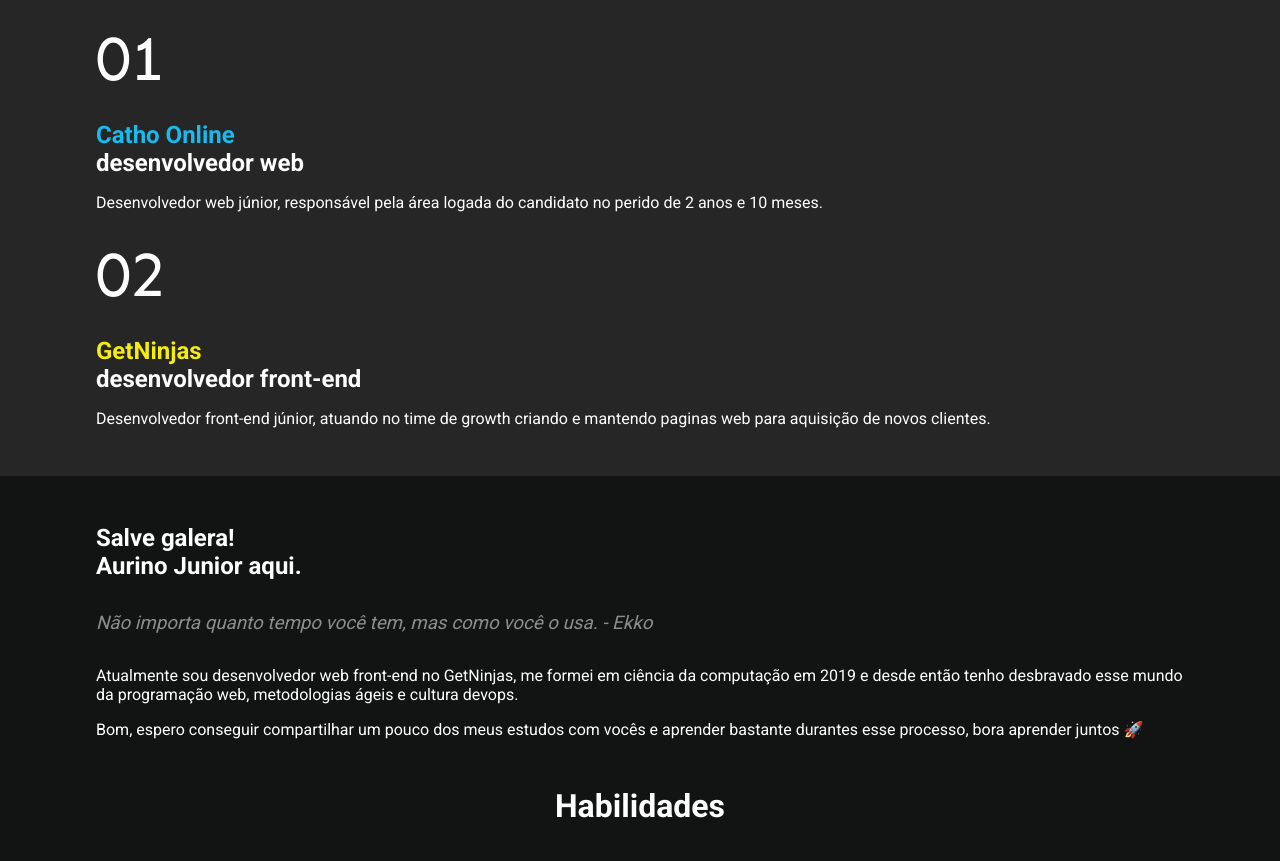
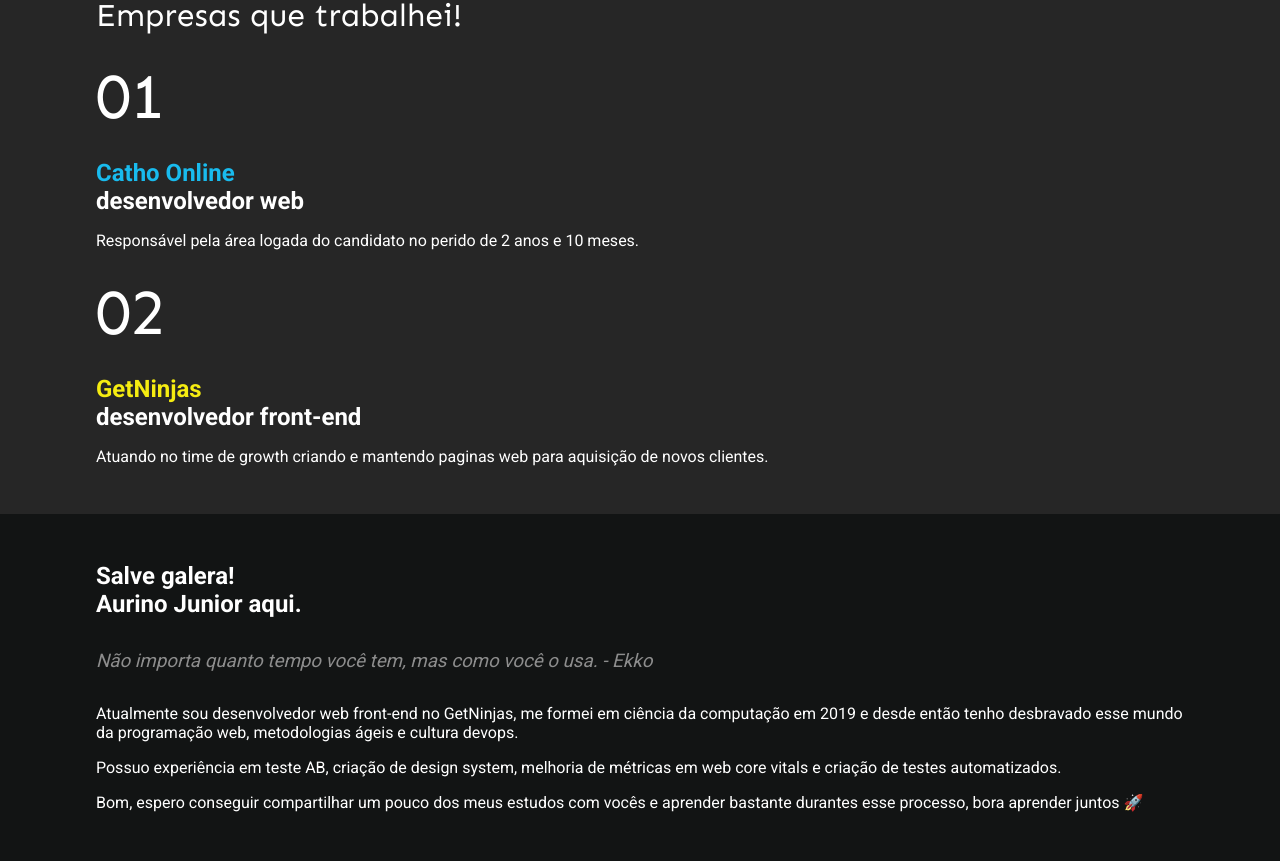
Before and after one commit to AurinoJunior/aurino.dev-v2-old, a Next.js app: page / in a window 1280 px wide. Shown: the part 659-1520 px from the top of the page. Built offline with nearby package versions, Linux system fonts and the light colour scheme.

Commit message:
Finishing animation

```diff
--- a/src/pages/_document.tsx
+++ b/src/pages/_document.tsx
@@ -7,6 +7,7 @@ import Document, {
 } from "next/document";
 
 import { ServerStyleSheet } from "styled-components";
+import { Title } from "../components/molecules/Contact/Contact.styles";
 
 export default class MyDocument extends Document {
   static async getInitialProps(ctx: DocumentContext) {
@@ -37,7 +38,7 @@ export default class MyDocument extends Document {
 
   render() {
     return (
-      <Html>
+      <Html lang="pt-BR">
         <Head>
           <link rel="preconnect" href="https://fonts.googleapis.com" />
           <link
@@ -61,6 +62,8 @@ export default class MyDocument extends Document {
           />
 
           <link rel="shortcut icon" href="favicon.ico" />
+
+          <Title>Aurino Geraldo | Portifolio e blog pessoal</Title>
         </Head>
         <body>
           <Main />
--- a/src/templates/Home/About/About.tsx
+++ b/src/templates/Home/About/About.tsx
@@ -18,6 +18,10 @@ export const About = () => {
         da programação web, metodologias ágeis e cultura devops.
       </Paragraph>
       <Paragraph>
+        Possuo experiência em teste AB, criação de design system, melhoria de
+        métricas em web core vitals e criação de testes automatizados.
+      </Paragraph>
+      <Paragraph>
         Bom, espero conseguir compartilhar um pouco dos meus estudos com vocês e
         aprender bastante durantes esse processo, bora aprender juntos 🚀
       </Paragraph>
--- a/src/templates/Home/Hero/Hero.tsx
+++ b/src/templates/Home/Hero/Hero.tsx
@@ -8,17 +8,34 @@ import { Link } from "../../../components/atoms/Actions/Actions";
 
 export const Hero = () => {
   const [textAnimation, setTextAnimation] = useState("");
+  const phrase = "web developer";
 
   useEffect(() => {
-    setTimeout(() => typingAnimation(), 1000);
-  }, []);
+    if (textAnimation === phrase) {
+      setTimeout(() => reverseTypingAnimation(), 1000);
+    }
+
+    if (textAnimation.length === 0) {
+      setTimeout(() => typingAnimation(), 1000);
+    }
+  }, [textAnimation]);
 
   const typingAnimation = () => {
-    const phrase = "web developer";
-
     phrase.split("").forEach((leter, i) => {
       setTimeout(() => {
         setTextAnimation((oldText) => oldText + leter);
+      }, 100 * i);
+    });
+  };
+
+  const reverseTypingAnimation = () => {
+    phrase.split("").forEach((leter, i) => {
+      setTimeout(() => {
+        setTextAnimation((oldText) => {
+          const arrTextAnimation = oldText.split("");
+          arrTextAnimation.pop();
+          return arrTextAnimation.join("");
+        });
       }, 100 * i);
     });
   };
--- a/src/templates/Home/Worked/Worked.tsx
+++ b/src/templates/Home/Worked/Worked.tsx
@@ -15,8 +15,8 @@ export const Worked = () => {
             desenvolvedor web
           </SubTitle>
           <p>
-            Desenvolvedor web júnior, responsável pela área logada do candidato
-            no perido de 2 anos e 10 meses.
+            Responsável pela área logada do candidato no perido de 2 anos e 10
+            meses.
           </p>
         </div>
         <div>
@@ -26,8 +26,8 @@ export const Worked = () => {
             desenvolvedor front-end
           </SubTitle>
           <p>
-            Desenvolvedor front-end júnior, atuando no time de growth criando e
-            mantendo paginas web para aquisição de novos clientes.
+            Atuando no time de growth criando e mantendo paginas web para
+            aquisição de novos clientes.
           </p>
         </div>
       </Container>
```
